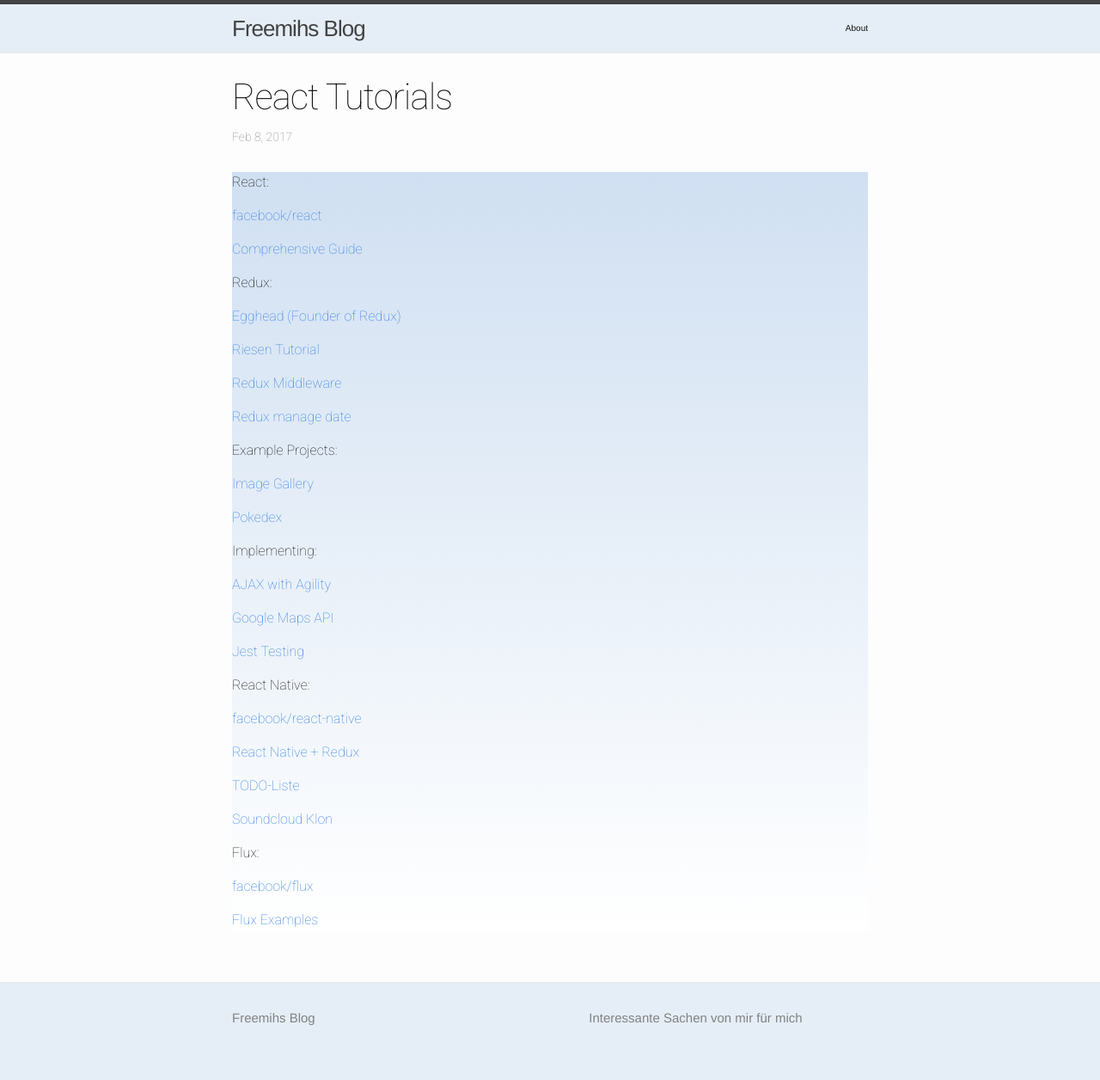
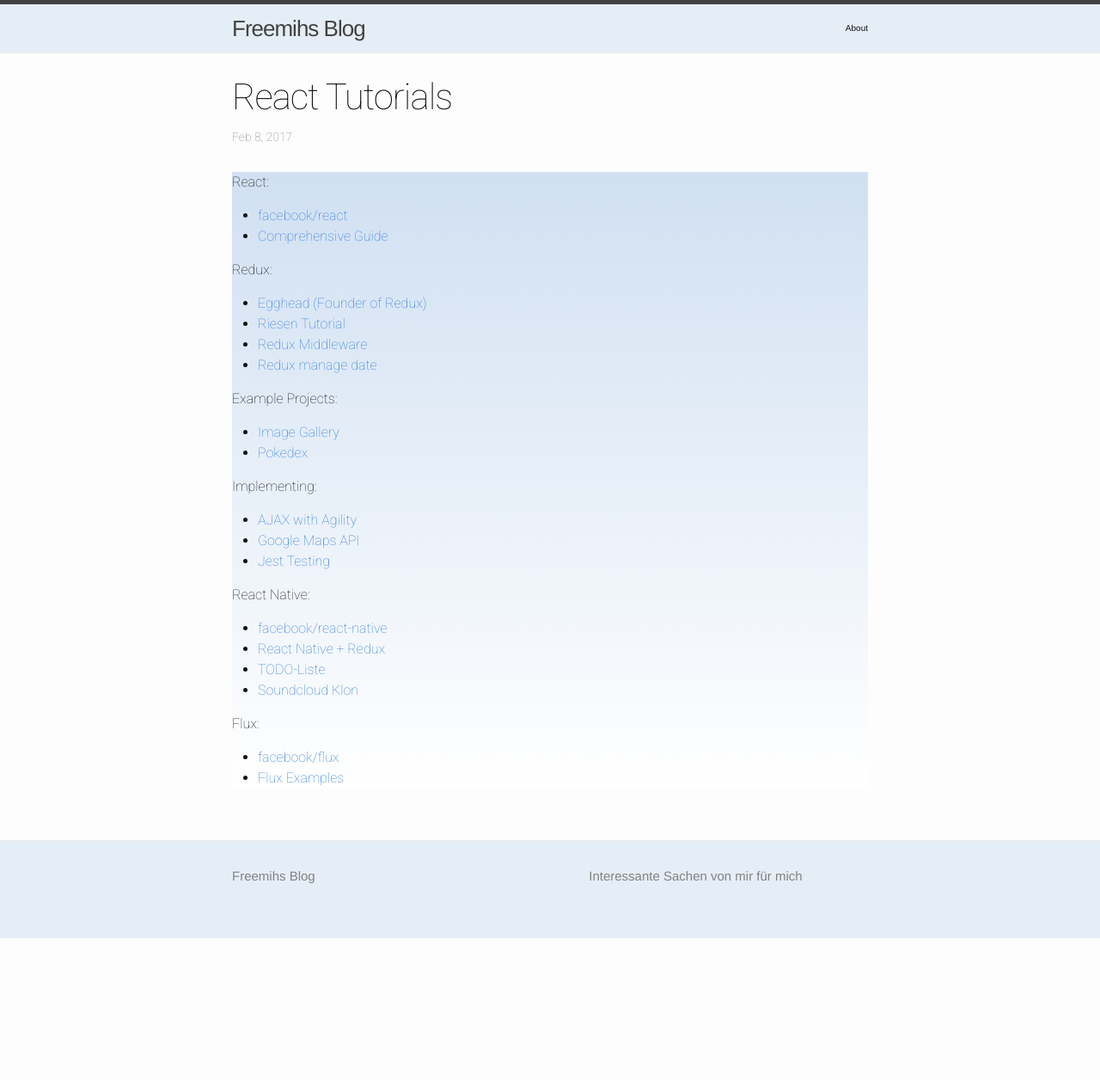
Before and after one commit to freemih/freemih.github.io, a Jekyll site: the page built from _posts/2017-02-08-React_Tutorials.markdown, in a window 1280 px wide. Shown: the whole page at 86% size. Built offline with Jekyll 4.4.1, drawn with Linux system fonts in a browser that asks for light colours; after the commit the page ends 1091 px from its top, so only the background shows below that.

Commit message:
Update 2017-02-08-React_Tutorials.markdown

```diff
--- a/_posts/2017-02-08-React_Tutorials.markdown
+++ b/_posts/2017-02-08-React_Tutorials.markdown
@@ -6,59 +6,64 @@ date:   2017-02-08 11:05:36 -0500
 
 <div>
 <p>React:</p>
-<div>
-<p><a href='https://facebook.github.io/react/'>facebook/react</a></p>
+<ul>
+  <li><a href='https://facebook.github.io/react/'>facebook/react</a></li>
 
-<p><a href='https://tylermcginnis.com/reactjs-tutorial-a-comprehensive-guide-to-building-apps-with-react/'>Comprehensive Guide</a></p>
-
+  <li><a href='https://tylermcginnis.com/reactjs-tutorial-a-comprehensive-guide-to-building-apps-with-react/'>Comprehensive Guide</a></li>
+</ul>
 </div>
 
 <div>
 <p>Redux:</p>
-  <p><a href='https://egghead.io/courses/getting-started-with-redux'>Egghead (Founder of Redux)</a></p>
+<ul>
+  <li><a href='https://egghead.io/courses/getting-started-with-redux'>Egghead (Founder of Redux)</a></li>
 
-  <p><a href='http://teropa.info/blog/2015/09/10/full-stack-redux-tutorial.html'>Riesen Tutorial</a></p>
+  <li><a href='http://teropa.info/blog/2015/09/10/full-stack-redux-tutorial.html'>Riesen Tutorial</a></li>
 
-  <p><a href='https://www.codementor.io/vkarpov/beginner-s-guide-to-redux-middleware-du107uyud'>Redux Middleware</a></p>
+  <li><a href='https://www.codementor.io/vkarpov/beginner-s-guide-to-redux-middleware-du107uyud'>Redux Middleware</a></li>
 
-  <p><a href='https://www.codementor.io/vijayst/react-app-with-redux-to-manage-data-flows-du10884g9'>Redux manage date</a></p>
-
+  <li><a href='https://www.codementor.io/vijayst/react-app-with-redux-to-manage-data-flows-du10884g9'>Redux manage date</a></li>
+</ul>
 </div>
 
 <div>
 <p>Example Projects:</p>
-  <p><a href='https://www.codementor.io/christiannwamba/build-a-react-image-gallery-with-cloudinary-xh1cekno3'>Image Gallery</a></p>
+<ul>
+  <li><a href='https://www.codementor.io/christiannwamba/build-a-react-image-gallery-with-cloudinary-xh1cekno3'>Image Gallery</a></li>
 
-  <p><a href='https://www.codementor.io/bhargavponnapalli/building-a-pokedex-with-react-1-gdxwr8wee'>Pokedex</a></p>
-
+  <li><a href='https://www.codementor.io/bhargavponnapalli/building-a-pokedex-with-react-1-gdxwr8wee'>Pokedex</a></li>
+</ul>
 </div>
 
 <div>
 <p>Implementing:</p>
-  <p><a href='https://www.codementor.io/rowland/handling-ajax-in-your-react-application-with-agility-0-du10866vz'>AJAX with Agility</a></p>
+<ul>
+  <li><a href='https://www.codementor.io/rowland/handling-ajax-in-your-react-application-with-agility-0-du10866vz'>AJAX with Agility</a></li>
 
-  <p><a href='https://www.codementor.io/thomastuts/integrate-google-maps-api-react-refs-du10842zd'>Google Maps API</a></p>
+  <li><a href='https://www.codementor.io/thomastuts/integrate-google-maps-api-react-refs-du10842zd'>Google Maps API</a></li>
 
-  <p><a href='https://www.codementor.io/pkodmad/dom-testing-react-application-jest-k4ll4f8sd'>Jest Testing</a></p>
-
+  <li><a href='https://www.codementor.io/pkodmad/dom-testing-react-application-jest-k4ll4f8sd'>Jest Testing</a></li>
+</ul>
 </div>
 
 <div>
 <p>React Native:</p>
-  <p><a href='http://facebook.github.io/react-native/'>facebook/react-native</a></p>
+<ul>
+  <li><a href='http://facebook.github.io/react-native/'>facebook/react-native</a></li>
 
-  <p><a href='http://www.reactnative.com/getting-started-with-react-native-and-redux/'>React Native + Redux</a></p>
+  <li><a href='http://www.reactnative.com/getting-started-with-react-native-and-redux/'>React Native + Redux</a></li>
 
-  <p><a href='http://blog.thebakery.io/todomvc-with-react-native-and-redux/'>TODO-Liste</a></p>
+  <li><a href='http://blog.thebakery.io/todomvc-with-react-native-and-redux/'>TODO-Liste</a></li>
 
-  <p><a href='https://wiredcraft.com/blog/native-soundcloud-android-app/'>Soundcloud Klon</a></p>
-
+  <li><a href='https://wiredcraft.com/blog/native-soundcloud-android-app/'>Soundcloud Klon</a></li>
+</ul>
 </div>
 
 <div>
 <p>Flux:</p>
-  <p><a href='https://facebook.github.io/flux/'>facebook/flux</a></p>
+<ul>
+  <li><a href='https://facebook.github.io/flux/'>facebook/flux</a></li>
 
-  <p><a href='https://github.com/facebook/flux/tree/master/examples'>Flux Examples</a></p>
-
+  <li><a href='https://github.com/facebook/flux/tree/master/examples'>Flux Examples</a></li>
+</ul>
 </div>
```
